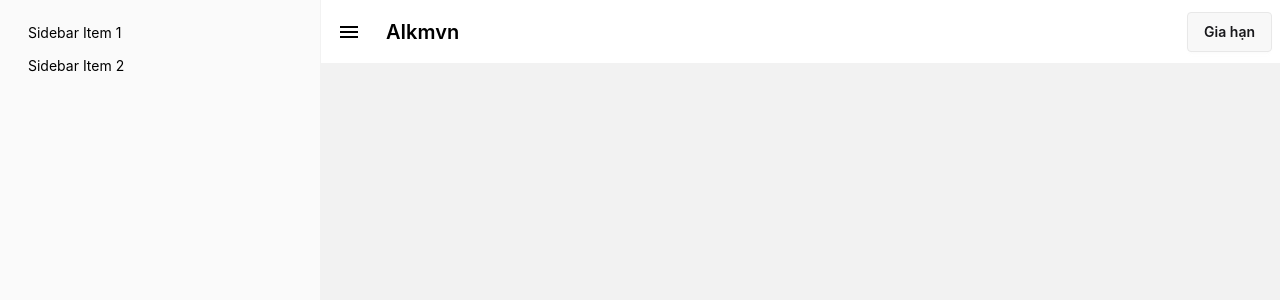
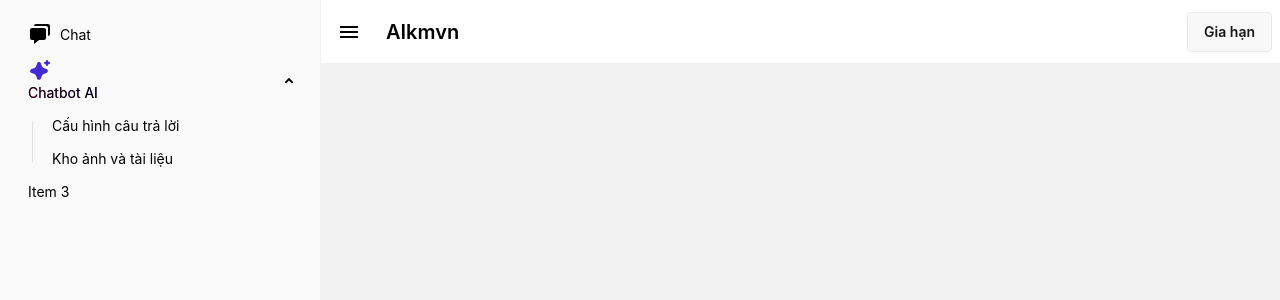
Before and after one commit to QuocLam98/aikmvm-website, a Vue app in the folder Front-End/: page /dashboard in a window 1280 px wide. Both pictures are taken after a click on the label 28 px from the left and 31 px from the top of the page. Shown: the top 300 px of the page. Built offline with nearby package versions, Linux system fonts and the light colour scheme; what @iconify/tailwind4 would draw is missing.

Commit message:
thêm css

```diff
--- a/Front-End/src/components/DashBoard.vue
+++ b/Front-End/src/components/DashBoard.vue
@@ -60,9 +60,40 @@ watch(isNavOpen, (newVal) => {
         <div :class="['drawer-side border-r border-base-300', { 'hidden': isNavOpen == false }]">
             <label for="my-drawer" aria-label="close sidebar" class="drawer-overlay"></label>
             <ul class="menu bg-base-200 text-base-content min-h-full w-80 p-4">
-                <!-- Sidebar content here -->
-                <li><a>Sidebar Item 1</a></li>
-                <li><a>Sidebar Item 2</a></li>
+                <li>
+                    <a>
+                        <svg xmlns="http://www.w3.org/2000/svg" width="24" height="24" viewBox="0 0 24 24">
+                            <path fill="currentColor"
+                                d="M4 18h2v4.081L11.101 18H16c1.103 0 2-.897 2-2V8c0-1.103-.897-2-2-2H4c-1.103 0-2 .897-2 2v8c0 1.103.897 2 2 2" />
+                            <path fill="currentColor"
+                                d="M20 2H8c-1.103 0-2 .897-2 2h12c1.103 0 2 .897 2 2v8c1.103 0 2-.897 2-2V4c0-1.103-.897-2-2-2" />
+                        </svg>
+                        Chat
+                    </a>
+                </li>
+                <li>
+                    <details open>
+                        <summary><span class="bg-clip-text bg-gradient-to-l from-primary to-secondary text-transparent">
+                            <svg data-v-cf1ec82f="" xmlns="http://www.w3.org/2000/svg"
+                                xmlns:xlink="http://www.w3.org/1999/xlink" aria-hidden="true" role="img"
+                                class="icon text-primary w-6 h-6" width="1em" height="1em" viewBox="0 0 24 24">
+                                <g fill="none">
+                                    <path
+                                        d="m12.594 23.258l-.012.002l-.071.035l-.02.004l-.014-.004l-.071-.036q-.016-.004-.024.006l-.004.01l-.017.428l.005.02l.01.013l.104.074l.015.004l.012-.004l.104-.074l.012-.016l.004-.017l-.017-.427q-.004-.016-.016-.018m.264-.113l-.014.002l-.184.093l-.01.01l-.003.011l.018.43l.005.012l.008.008l.201.092q.019.005.029-.008l.004-.014l-.034-.614q-.005-.019-.02-.022m-.715.002a.02.02 0 0 0-.027.006l-.006.014l-.034.614q.001.018.017.024l.015-.002l.201-.093l.01-.008l.003-.011l.018-.43l-.003-.012l-.01-.01z">
+                                    </path>
+                                    <path fill="currentColor"
+                                        d="M9.107 5.448c.598-1.75 3.016-1.803 3.725-.159l.06.16l.807 2.36a4 4 0 0 0 2.276 2.411l.217.081l2.36.806c1.75.598 1.803 3.016.16 3.725l-.16.06l-2.36.807a4 4 0 0 0-2.412 2.276l-.081.216l-.806 2.361c-.598 1.75-3.016 1.803-3.724.16l-.062-.16l-.806-2.36a4 4 0 0 0-2.276-2.412l-.216-.081l-2.36-.806c-1.751-.598-1.804-3.016-.16-3.724l.16-.062l2.36-.806A4 4 0 0 0 8.22 8.025l.081-.216zM19 2a1 1 0 0 1 .898.56l.048.117l.35 1.026l1.027.35a1 1 0 0 1 .118 1.845l-.118.048l-1.026.35l-.35 1.027a1 1 0 0 1-1.845.117l-.048-.117l-.35-1.026l-1.027-.35a1 1 0 0 1-.118-1.845l.118-.048l1.026-.35l.35-1.027A1 1 0 0 1 19 2">
+                                    </path>
+                                </g>
+                            </svg> Chatbot AI
+                        </span></summary>
+                        <ul>
+                            <li><a>Cấu hình câu trả lời</a></li>
+                            <li><a>Kho ảnh và tài liệu</a></li>
+                        </ul>
+                    </details>
+                </li>
+                <li><a>Item 3</a></li>
             </ul>
         </div>
     </div>
```
